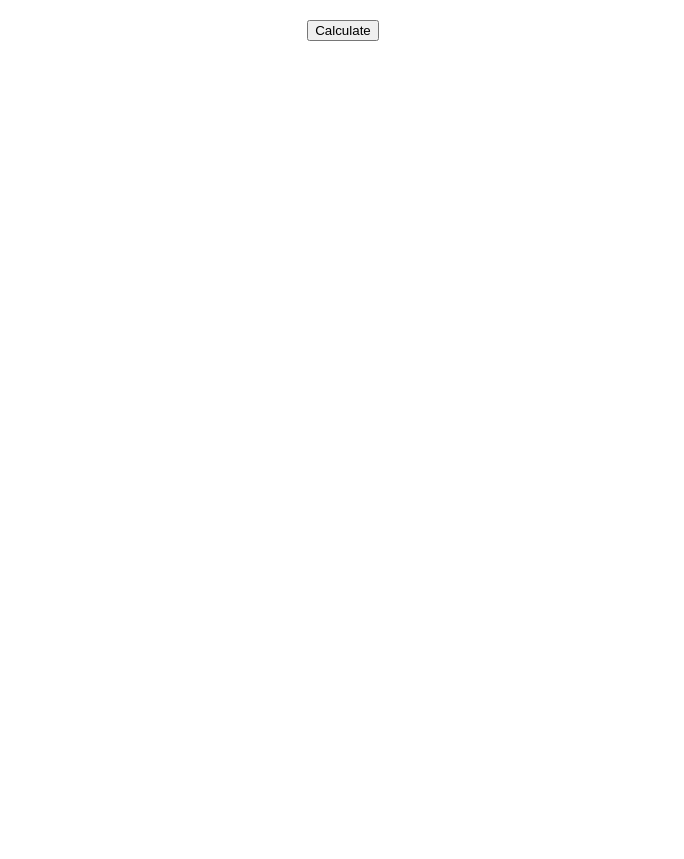
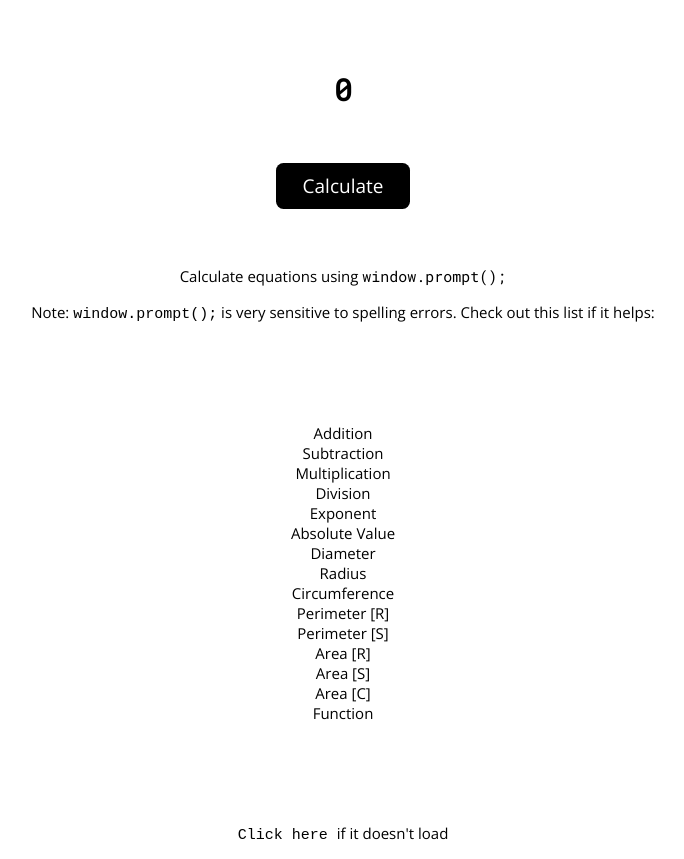
Before and after one commit to jaqko/DaTI-Online, a plain HTML site: page index.html in a window 1280 px wide. Shown: the whole page, without its empty margins (297-981 px from the left). Before the commit the page ends 800 px from the top, so only its background shows below. Drawn offline with nearby package versions, Linux system fonts and the light colour scheme.

Commit message:
calculations

```diff
--- a/index.html
+++ b/index.html
@@ -2,13 +2,36 @@
 <html>
   <head>
     <meta charset="utf-8">
+    <link rel="stylesheet" href="https://fonts.googleapis.com/css?family=Roboto+Mono">
+    <link rel="stylesheet" href="https://fonts.googleapis.com/css?family=Open+Sans">
     <meta name="viewport" content="width=device-width">
     <title>DaTI Online</title>
     <link href="style.css" rel="stylesheet" type="text/css" />
   </head>
   <body>
-    <h2 id="demo"></h2>
-    <button onclick="DaTI()">Calculate</button>
+    <h6 id="demo">0</h6>
+
+    <button onclick="DaTI()" class="button" type ="submit">Calculate</button>
+    <br>    <br>    <br>    <br>
+    <p>Calculate equations using   <code><a href="https://developer.mozilla.org/en-US/docs/Web/API/Window/prompt">window.prompt();</a></code>
+    <br>
+    <p>Note: <code>window.prompt();</code> is very sensitive to spelling errors. Check out this list if it helps: <br><div class="section"></div><p>
+    Addition<br>
+    Subtraction<br>
+    Multiplication<br>
+    Division<br>
+    Exponent<br>
+    Absolute Value<br>
+    Diameter<br>
+    Radius<br>
+    Circumference<br>
+    Perimeter [R]<br>
+    Perimeter [S]<br>
+    Area [R]<br>Area [S]<br>Area [C]<br>
+    Function<br><div class="section"></div>
+</p><p><a href="readme.md"><code>Click here </code></a>if it doesn't load</p>
+    <p id="demo2"></p>
     <script src="index.js"></script>
+    <script src="script.js"></script>
   </body>
 </html>
--- a/style.css
+++ b/style.css
@@ -1,7 +1,43 @@
 body {
   text-align: center;
 }
-h2 {
-  font-family: 'Segoe UI', Tahoma, Geneva, Verdana, sans-serif;
-  font: 400;
+#demo {
+  font-family:'Roboto Mono';
+  font-size: 30px;
+  font: 500;
+  color: black;
 }
+.button {
+  background-color: black;
+  border: none;
+  font-family:'Open Sans';
+  font:500;
+  color: white;
+  padding: 10px 27px;
+  text-decoration: none;
+  font-size: 19px;
+  margin:-40px;
+  cursor: pointer;
+  border-radius: 7.5px;
+}
+h6 {
+  font-family:'Open Sans';
+  font-size: 15px;
+  font: 500;
+  color: black;
+}
+.section {
+  margin: 100px;
+}
+p {
+    font-family:'Open Sans';
+  font-size: 15px;
+  font: 300;
+  color: black;
+}
+a {
+  font-family: 'Roboto Mono';
+  text-decoration: none;
+  color: rgb(0, 0, 0);
+  font:500;
+}
```
Also changed, not shown: 1 other file.
